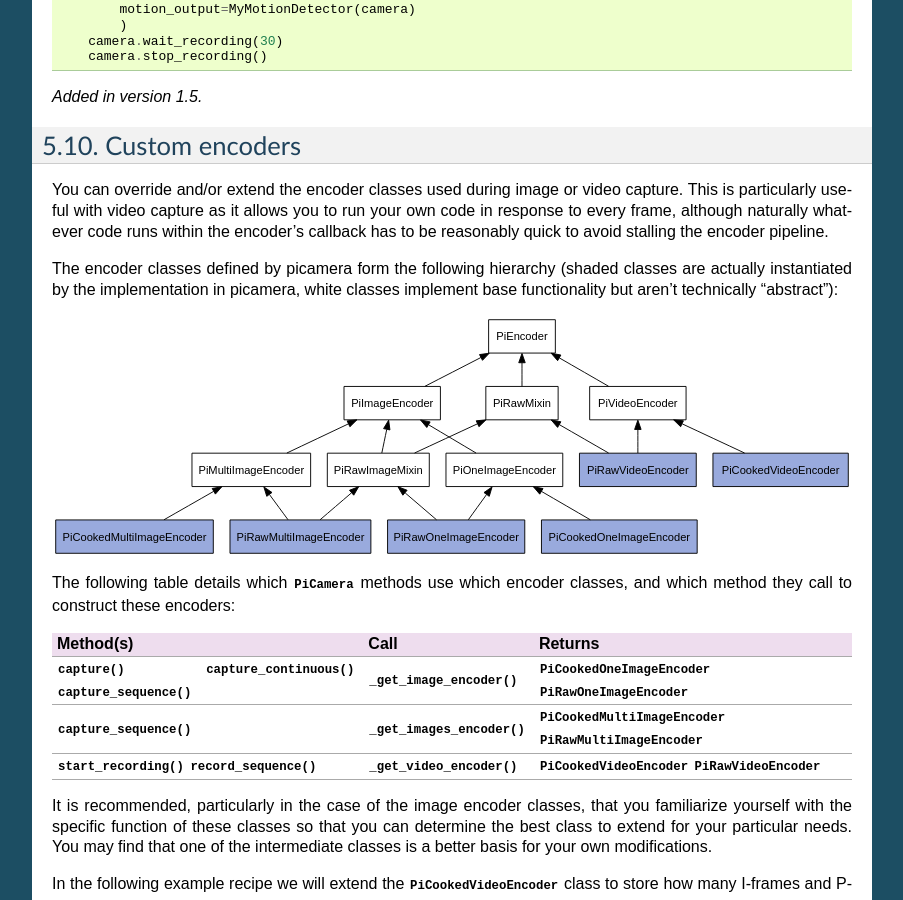
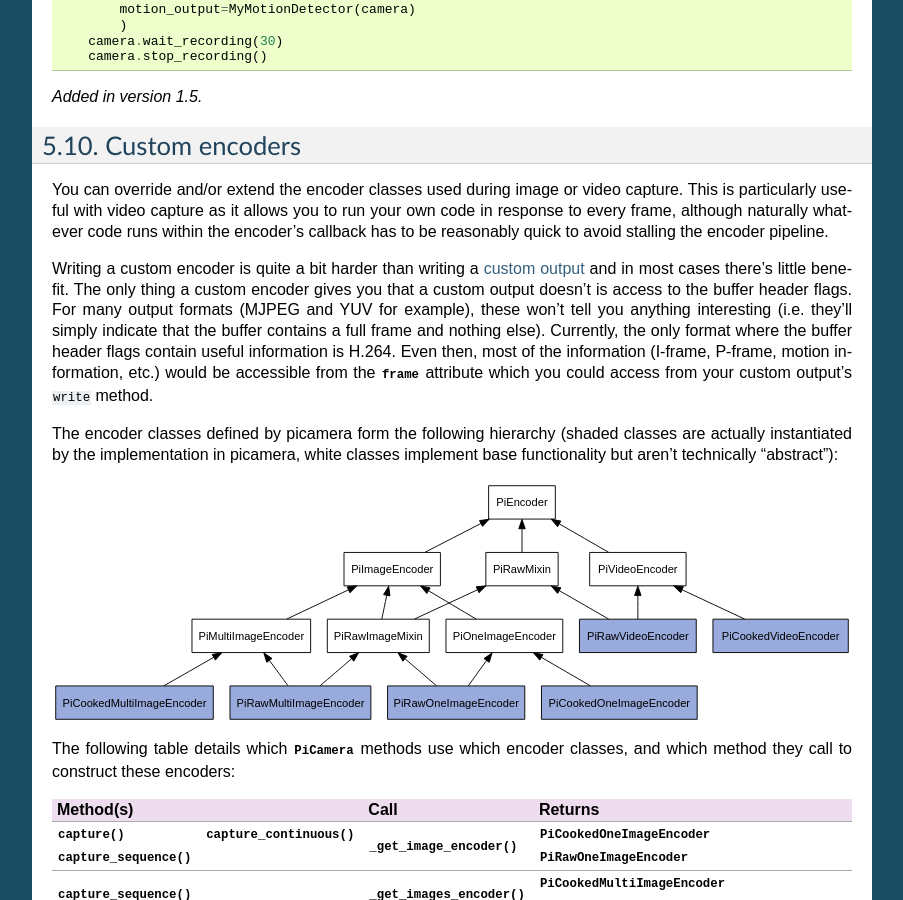
Before and after one commit to waveform80/picamera, a Sphinx documentation site: the page built from docs/recipes2.rst, in a window 1280 px wide and 900 px high, scrolled down 16014 px. Shown: the whole window, without its empty margins (198-1101 px from the left). Built offline with Sphinx 7.4.7, drawn with Linux system fonts in a browser that asks for light colours.

Commit message:
Fix #138

```diff
--- a/docs/recipes2.rst
+++ b/docs/recipes2.rst
@@ -1046,6 +1046,17 @@ your own code in response to every frame, although naturally whatever code runs
 within the encoder's callback has to be reasonably quick to avoid stalling the
 encoder pipeline.
 
+Writing a custom encoder is quite a bit harder than writing a :ref:`custom
+output <custom_outputs>` and in most cases there's little benefit. The only
+thing a custom encoder gives you that a custom output doesn't is access to the
+buffer header flags. For many output formats (MJPEG and YUV for example), these
+won't tell you anything interesting (i.e. they'll simply indicate that the
+buffer contains a full frame and nothing else). Currently, the only format
+where the buffer header flags contain useful information is H.264. Even then,
+most of the information (I-frame, P-frame, motion information, etc.) would be
+accessible from the :attr:`~picamera.PiCamera.frame` attribute which you could
+access from your custom output's ``write`` method.
+
 The encoder classes defined by picamera form the following hierarchy (shaded
 classes are actually instantiated by the implementation in picamera, white
 classes implement base functionality but aren't technically "abstract"):
```
